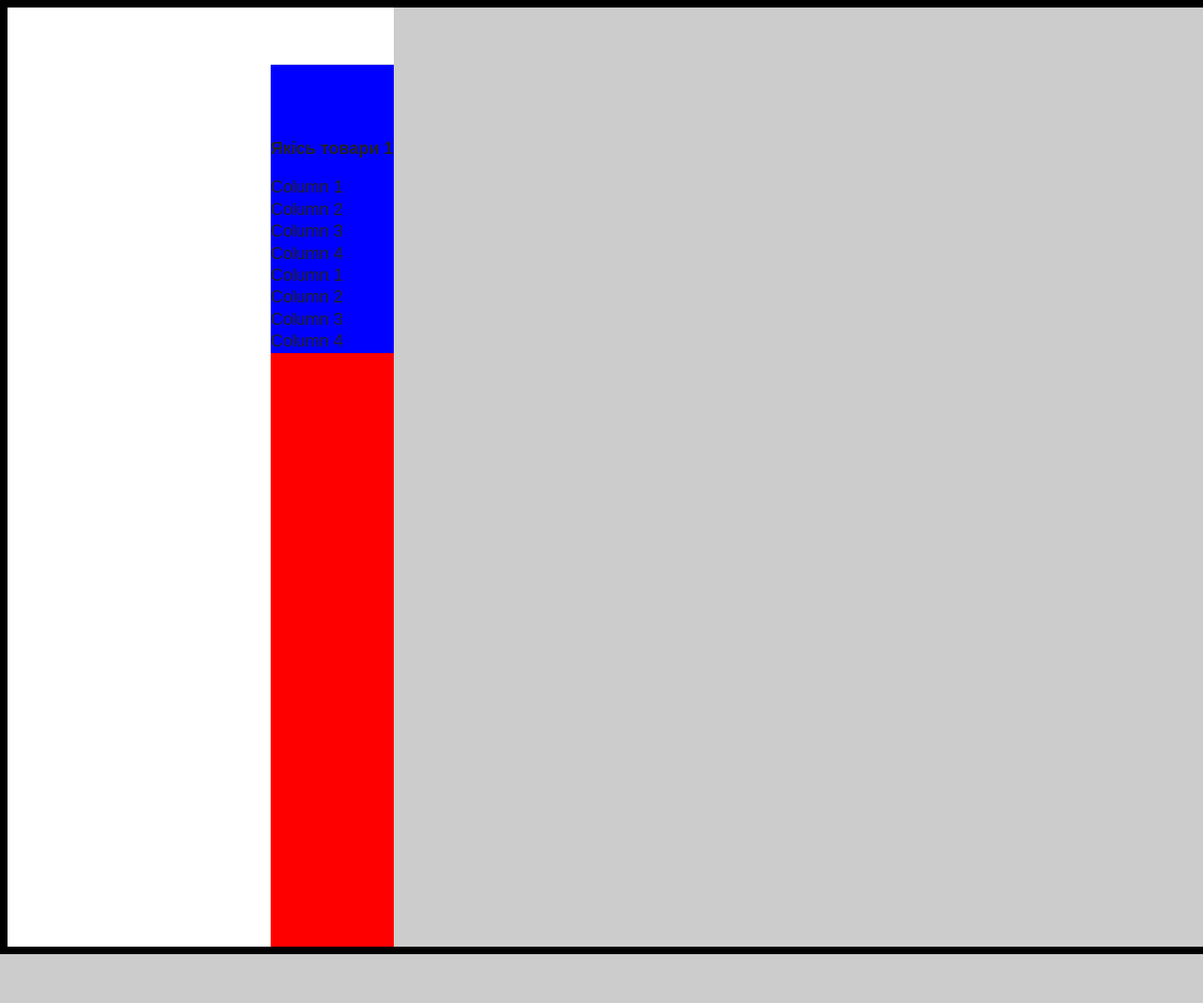
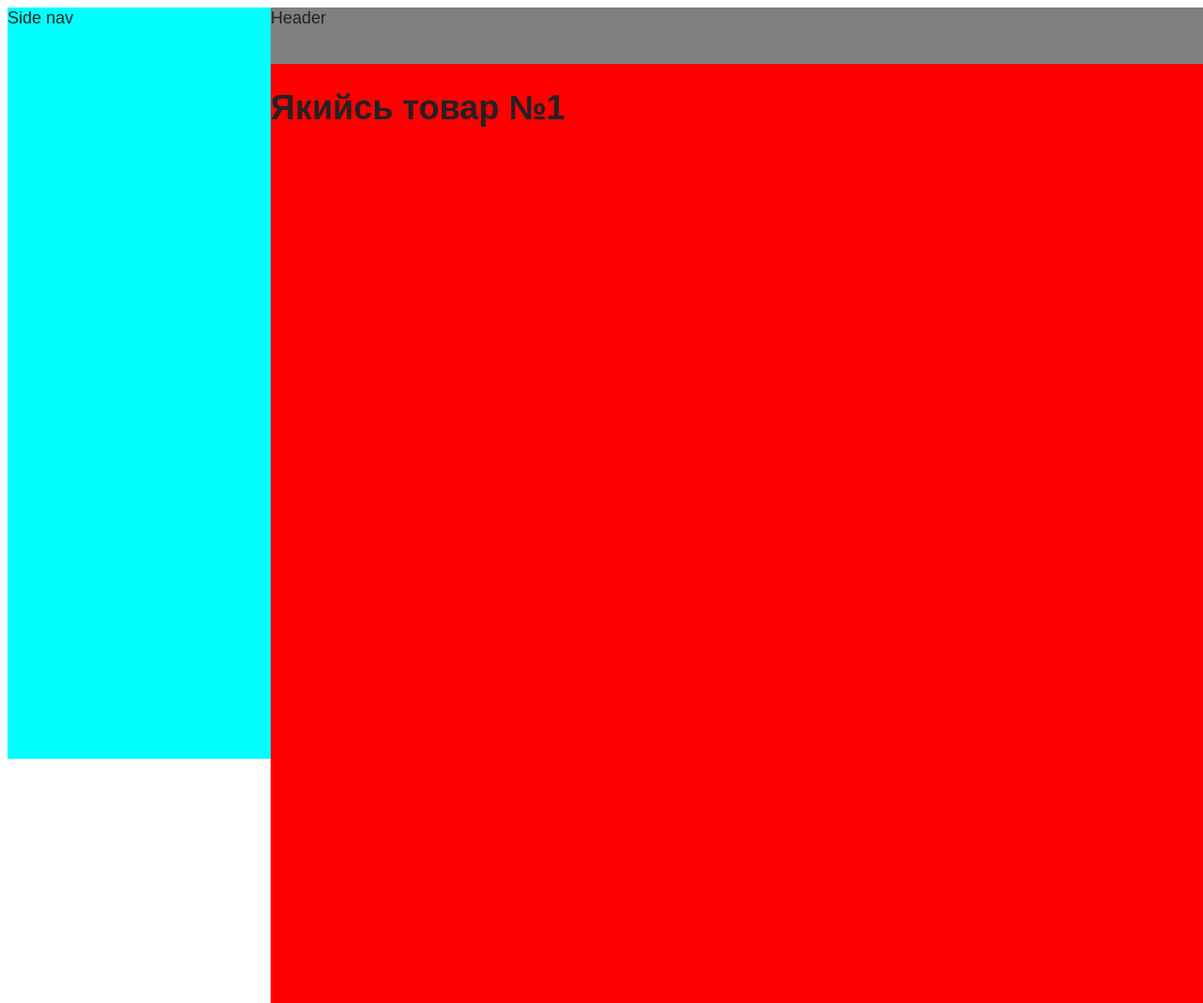
Before and after one commit to spineag/ostvytsya-store-changes, a PHP site: template catalog/view/template/common/header.twig in a window 1280 px wide. Shown: the whole page at 94% size. Before the commit the page ends 1016 px from the top, so only its background shows below. Run offline with PHP 8.4, Linux system fonts and the light colour scheme; the template is opened without the code that fills it, so the values that code supplies are empty; some libraries are stand-ins or nearby versions.

Commit message:
use CSSGrid

```diff
--- a/catalog/view/stylesheet/ostvytsya.css
+++ b/catalog/view/stylesheet/ostvytsya.css
@@ -6,7 +6,7 @@ body {
   width: 100%;
   color: #222222;
   font-size: 18px;
-  background-color: black;
+  background-color: white;
 }
 h3 {font-size: 18px; }
 
@@ -20,37 +20,29 @@ h3 {font-size: 18px; }
 .black_ost      { color:#222222 }
 .black_ost      { color:#222222 }
 
-.container_ost{
-  max-width:1440px;
-  margin:0 auto;
-  min-height:1000px;
-  background-color: #ccc;
-  display: flex;
-}
+.page {
+    max-width:1440px;
+    margin: 0 auto;
+    display: grid;
+    grid-template-rows: 60px calc(100vh - 60px);
+    grid-template-columns: 280px auto;
+    grid-template-areas: "nav header"
+                         "nav content";
+  }
 
-.left-col_menu{
-  max-width:280px;
-  width:280px;
-  min-height:1000px;
-  background-color: white;
-  padding:0;
-  margin:0;
-}
+  .nav {
+    grid-area: nav;
+    background-color: aqua;
+  }
 
-.right-col_content{
-  min-height:1000px;
-  background-color: red;
-  padding:0;
-  margin:0;
-}
-.header_ost{
-  height:60px;
-  background-color:white;
-  display:fixed;
-  border-bottom: 1px solid #E4E4E4;
-}
-.main-content_ost{
-  padding-top:60px;
-  background-color:blue;
-}
-.content-section_ost{}
+  .header {
+    grid-area: header;
+    background-color: grey;
+  }
+
+  .content {
+    grid-area: content;
+    background-color: red;
+    overflow: auto;
+    min-height: 1000px;
+  }
--- a/catalog/view/template/common/header.twig
+++ b/catalog/view/template/common/header.twig
@@ -96,62 +96,12 @@
 <main>
   {# {{ menu }} #}
 
-  <div class="container_ost w-100">
-
-      <div class="left-col_menu d-flex justify-content-center">
-        <div class="position-fixed">
-          <div id="logo">
-            {% if logo %}
-              <a href="{{ home }}"><img src="{{ logo }}" title="{{ name }}" alt="{{ name }}" class="img-fluid"/></a>
-            {% else %}
-              <h1><a href="{{ home }}">{{ name }}</a></h1>
-            {% endif %}
-          </div>
-        </div>
-      </div>
-
-      <div class="w-100 right-col_content">
-        <div class="w-100 header_ost position-sticky">
-
-        </div>
-
-        <div class="w-100 main-content_ost">
-          <div class="content-section_ost">
-            <div>
-              <h3>Якісь товари 1</h3>
-              <div class="container">
-               <div class="row">
-                <div class="col">
-                  Column 1
-                </div>
-                <div class="col">
-                  Column 2
-                </div>
-                <div class="col">
-                  Column 3
-                </div>
-                 <div class="col">
-                  Column 4
-                </div>
-               </div>
-               <div class="row">
-                <div class="col">
-                  Column 1
-                </div>
-                <div class="col">
-                  Column 2
-                </div>
-                <div class="col">
-                  Column 3
-                </div>
-                 <div class="col">
-                  Column 4
-                </div>
-               </div>
-              </div>
-            </div>
-          </div>
-        </div> {# main-content_ost #}
-
-      </div>
+  <div class="page">
+    <div class="nav">Side nav</div>
+    <div class="header">Header</div>
+    <div class="content">
+      <div>
+        <h1>Якийсь товар №1</h1>
+      </>
+    </div>
   </div>
```
